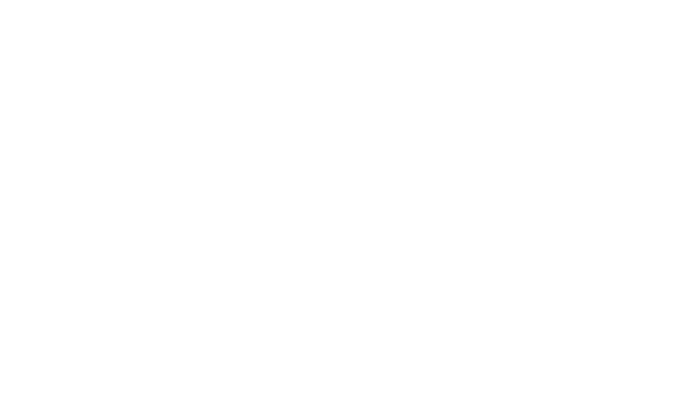
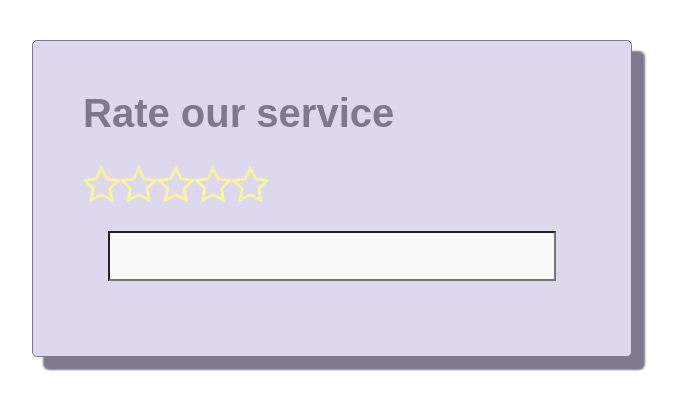
Before and after one commit to fluffykelpie/Star-Rating-System, a plain HTML site: page index.html in a window 1280 px wide. Shown: the whole page, without its empty margins (308-985 px from the left). Drawn offline with Linux system fonts and the light colour scheme.

Commit message:
finalize star rating system
-modify HTML file
- modify CSS file
- modify Javascript file

```diff
--- a/index.html
+++ b/index.html
@@ -4,10 +4,21 @@
     <meta charset="UTF-8">
     <meta name="viewport" content="width=device-width, initial-scale=1.0">
     <link rel="stylesheet" href="./style.css" type="text/css">
+    <link rel="stylesheet" href="https://stackpath.bootstrapcdn.com/font-awesome/4.7.0/css/font-awesome.min.css">
     <title>Star Rating System</title>
 </head>
 <body>
-
+<div class="rating-box">
+    <h1>Rate our service</h1>
+    <div class="ratings">
+        <span class="fa fa-star-o"></span>
+        <span class="fa fa-star-o"></span>
+        <span class="fa fa-star-o"></span>
+        <span class="fa fa-star-o"></span>
+        <span class="fa fa-star-o"></span>
+    </div>
+    <input type="text" id="rating-value">
+</div>
     <script src="./script.js"></script>
 </body>
 </html>
--- a/script.js
+++ b/script.js
@@ -0,0 +1,37 @@
+const stars = document.querySelector('.ratings').children;
+const ratingValue = document.querySelector('#rating-value');
+let index;
+
+for(let i = 0;  i < stars.length; i++){
+    stars[i].addEventListener('mouseover', function(){
+
+        for (let j = 0; j < stars.length; j++){
+            stars[j].classList.remove('fa-star');
+            stars[j].classList.add('fa-star-o');
+        }
+
+        for(let j = 0; j <= i; j++){
+            stars[j].classList.remove('fa-star-o');
+            stars[j].classList.add('fa-star');
+        }
+    });
+
+    stars[i].addEventListener('click', function(){
+        ratingValue.value = i + 1;
+        index = i;
+
+    });
+
+    stars[i].addEventListener('mouseout', function(){
+
+        for (let j = 0; j < stars.length; j++){
+            stars[j].classList.remove('fa-star');
+            stars[j].classList.add('fa-star-o');
+        }
+
+        for(let j = 0; j <= index; j++){
+            stars[j].classList.remove('fa-star-o');
+            stars[j].classList.add('fa-star');
+        }
+    });
+}
--- a/style.css
+++ b/style.css
@@ -0,0 +1,48 @@
+* {
+    box-sizing: border-box;
+}
+
+html, body {
+    padding: 0;
+    margin: 0;
+}
+
+body {
+    font-size: 100%;
+    font-family: sans-serif;
+}
+
+
+.rating-box {
+    background-color:#DDD8ED;
+    max-width: 600px;
+    margin: 40px auto;
+    padding: 50px;
+    display: flex;
+    flex-direction: column;
+    box-shadow: 12px 12px 2px 1px #7F798F;
+    border-radius: 5px;
+    border-color: #7F798F;
+    border: 0.4px solid #7F798F;
+}
+
+.rating-box h1 {
+    margin: 0 0 30px;
+    font-size: 2.5rem;
+    color: #7F798F;
+}
+
+.rating-box .ratings .fa {
+    font-size: 2.5rem;
+    color: #FAF39F;
+    float: left;
+    cursor: pointer;
+}
+
+.rating-box input {
+    margin: 25px;
+    font-size: 1.875rem;
+    padding: 6px 12px;
+    background-color: #fafafa;
+    color: #7F798F;
+}
```
